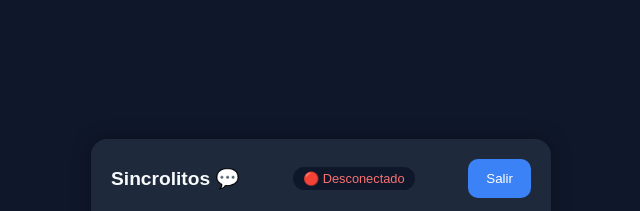
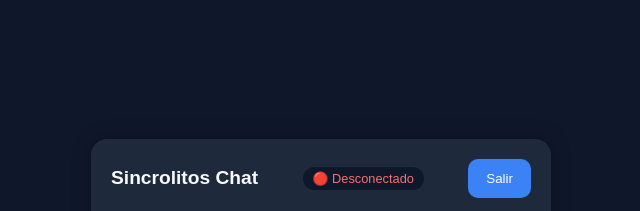
Before and after one commit to 202301617Mari/Actividad7, a website: page public/index.html in a window 1280 px wide. Both pictures are taken after a click on the button "Entrar como invitado". Shown: the top 211 px of the page, 319-959 px from the left. Drawn offline with Linux system fonts and the light colour scheme; no server answers.

```diff
--- a/public/index.html
+++ b/public/index.html
@@ -38,7 +38,7 @@
 
   <div class="chat-container" id="chatContainer" style="display:none;">
     <div class="chat-header">
-      <h1>Sincrolitos 💬</h1>
+      <h1>Sincrolitos Chat</h1>
       <span id="connectionStatus" class="status-dot disconnected">🔴 Desconectado</span>
       <button id="logoutBtn" class="logout-btn">Salir</button>
     </div>
```
Also changed, not shown: README.md, 1 other file.
